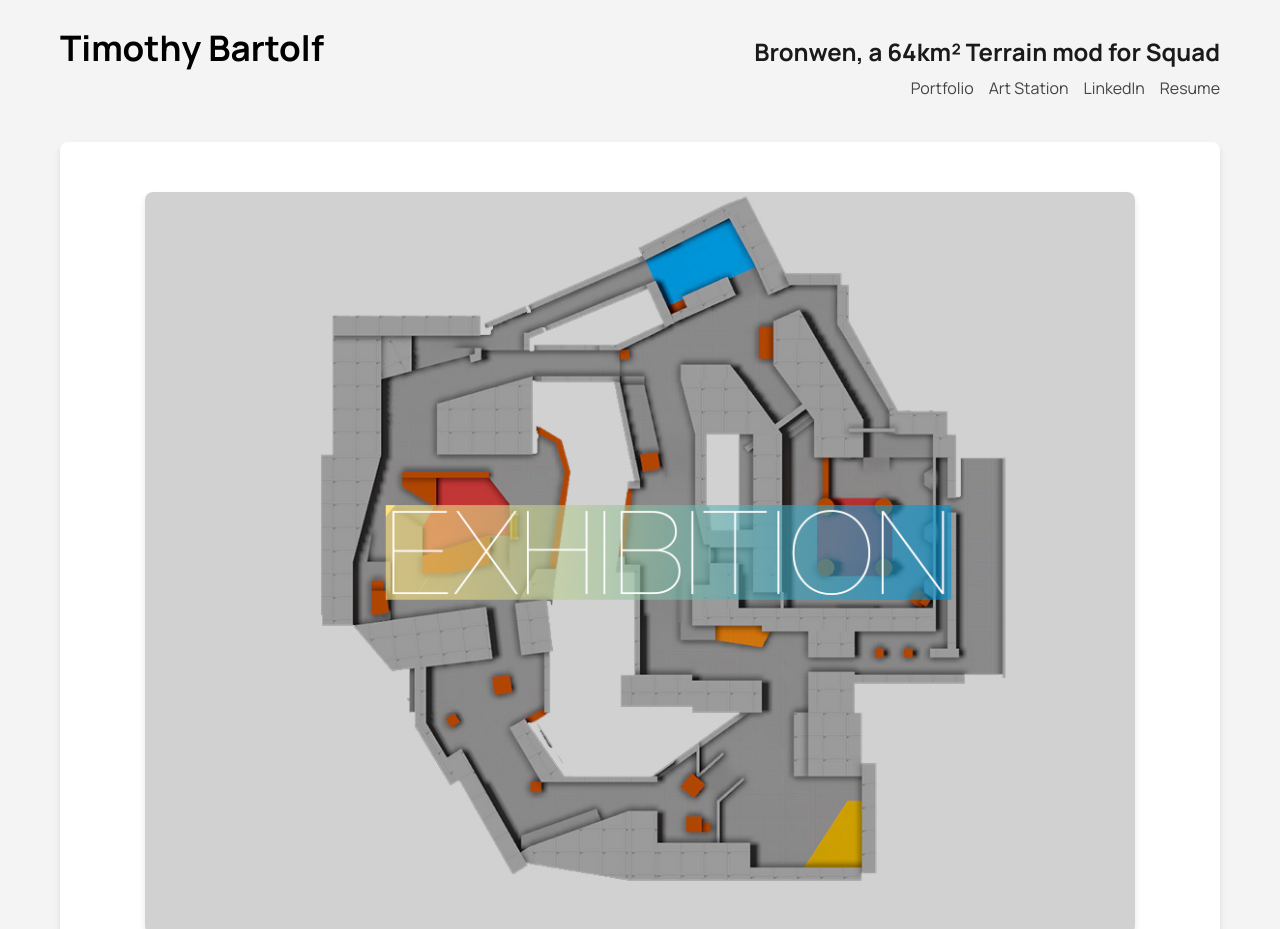
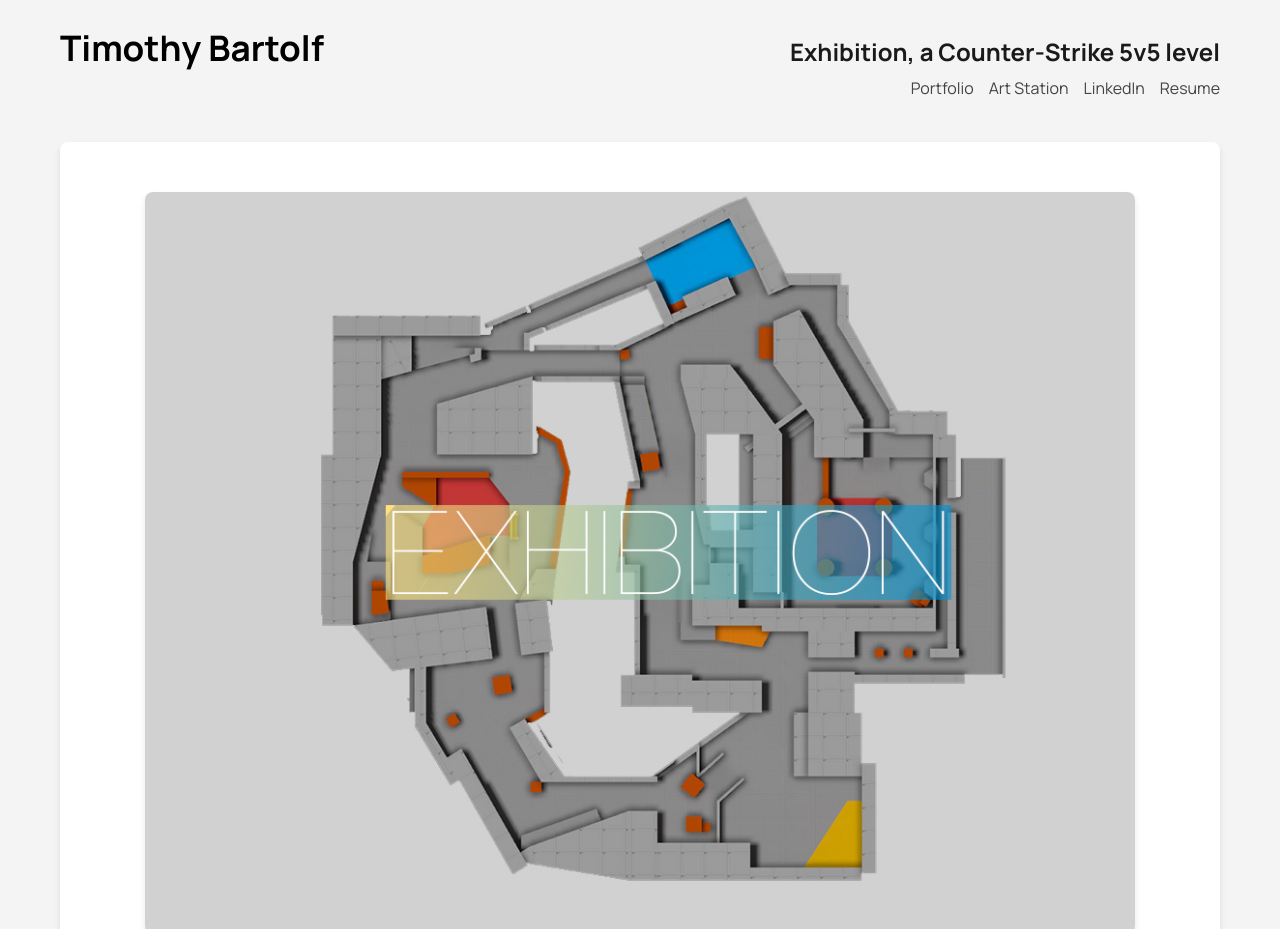
Before and after one commit to tbartolf/portfolio, a plain HTML site: page exhibition.html in a window 1280 px wide. Shown: the top 929 px of the page. Drawn offline with Linux system fonts and the light colour scheme.

Commit message:
fixed header

```diff
--- a/exhibition.html
+++ b/exhibition.html
@@ -21,7 +21,7 @@
                 <div class="title manrope-700">
                     <h1>Timothy Bartolf</h1>
                 </div>
-                <h2 class="pagename">Bronwen, a 64km² Terrain mod for Squad</h2>
+                <h2 class="pagename">Exhibition, a Counter-Strike 5v5 level</h2>
             </div>
             <div class="navbar">
                 <nav>
```
